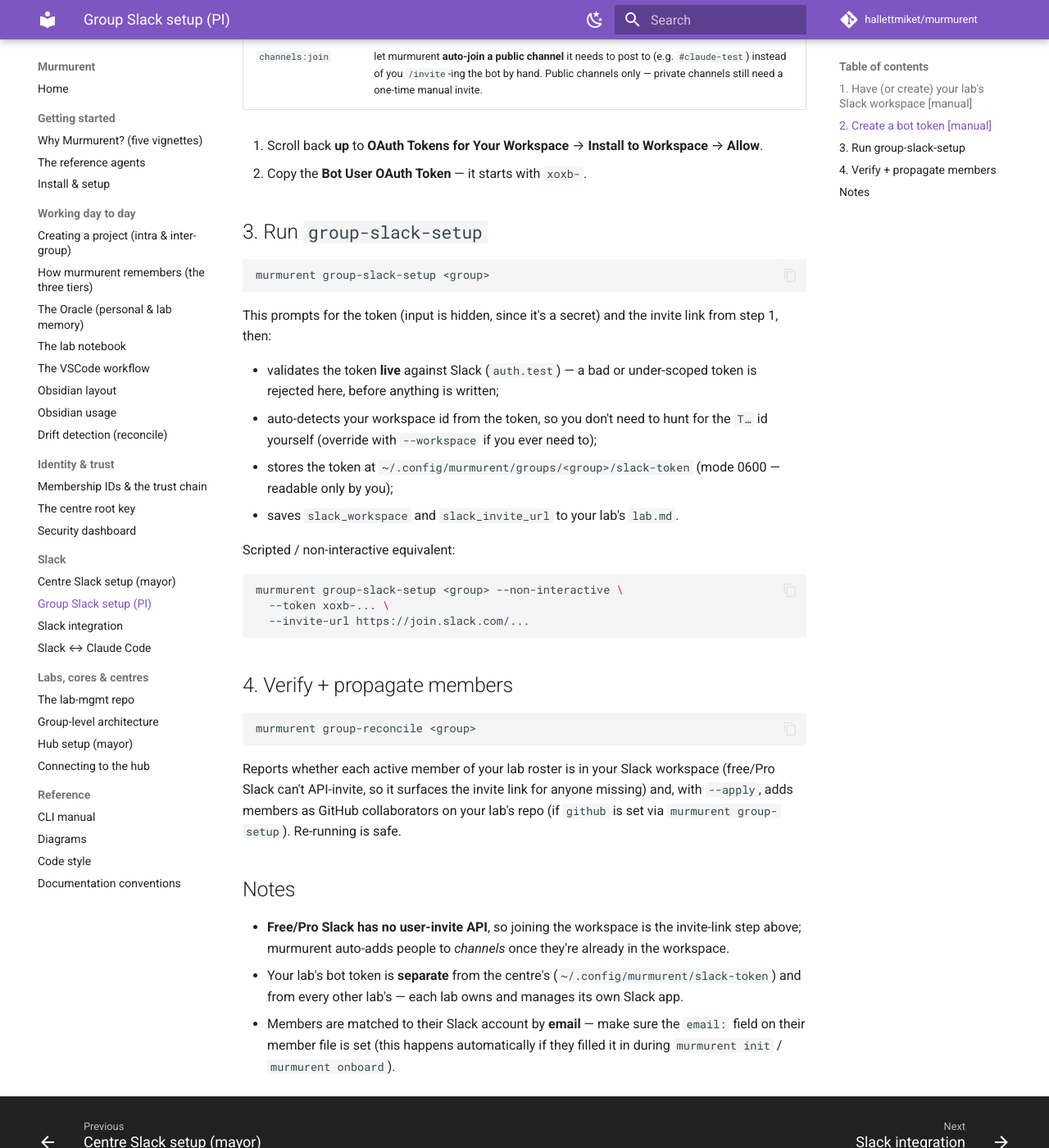
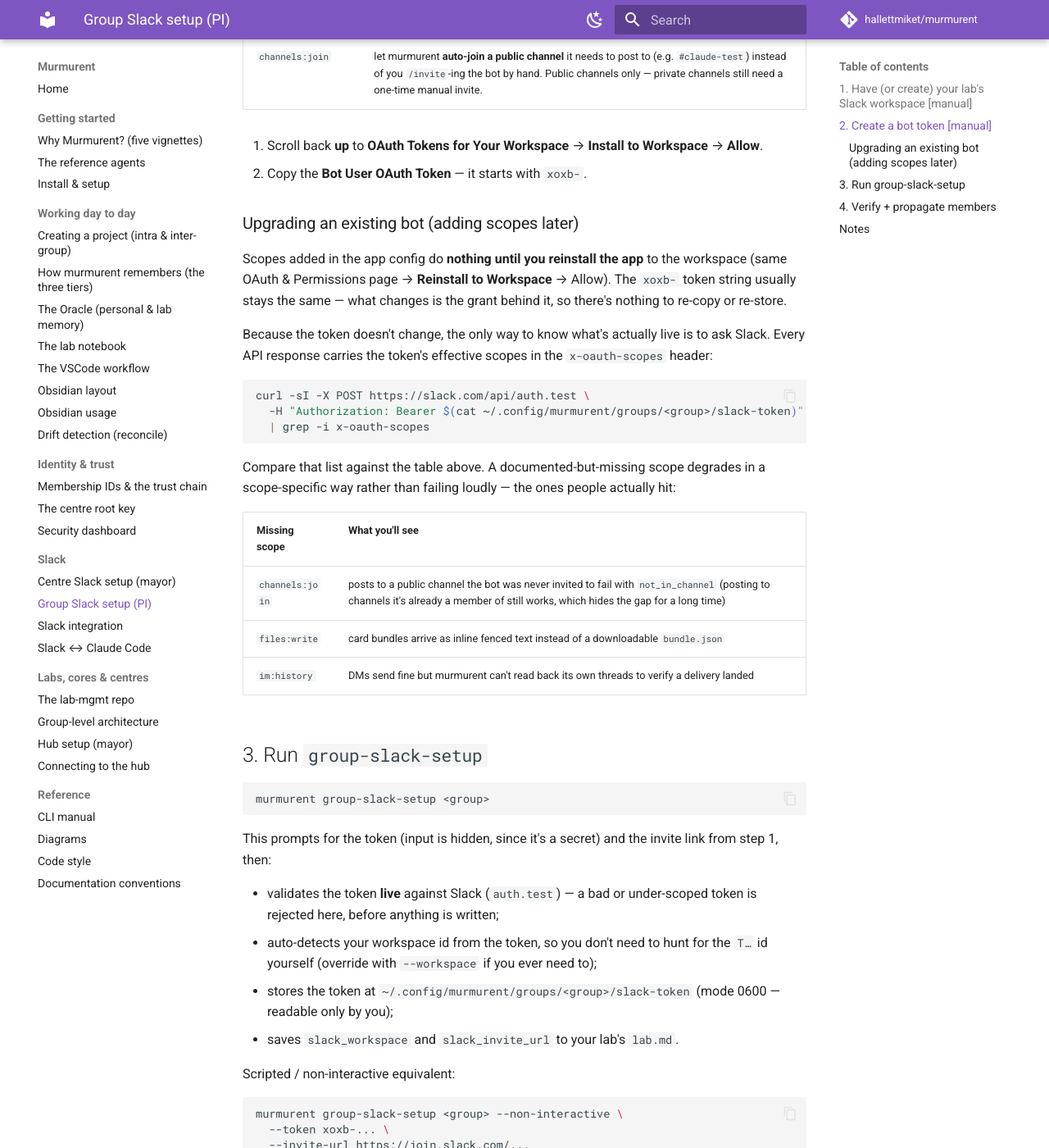
Before and after one commit to hallettmiket/murmurent, an MkDocs documentation site: the page built from docs/group_slack_setup.md, in a window 1280 px wide and 1400 px high, scrolled down 1474 px. Shown: the whole window at 82% size. Built offline with MkDocs 1.6.1 and Material for MkDocs 9.7.7, drawn with Linux system fonts in a browser that asks for light colours; comment, search, counter and statistics services are not loaded.

Commit message:
docs: upgrading an existing Slack bot — reinstall, verify live scopes
Lesson from today's scope upgrade: adding scopes in the app config does
nothing until the app is reinstalled, the xoxb token string usually
stays the same, and a documented-but-missing scope degrades quietly
(channels:join only surfaces as not_in_channel on channels the bot was
never invited to; files:write falls back to inline text; im:history
just means deliveries can't be verified). Both setup docs now show how
to read the token's effective scopes off the x-oauth-scopes header and
what each missing scope looks like in practice.

Co-Authored-By: Claude Fable 5 <noreply@anthropic.com>

````diff
--- a/docs/group_slack_setup.md
+++ b/docs/group_slack_setup.md
@@ -53,6 +53,34 @@ you own. Create it once, click by click:
    Workspace** → **Allow**.
 6. Copy the **Bot User OAuth Token** — it starts with `xoxb-`.
 
+### Upgrading an existing bot (adding scopes later)
+
+Scopes added in the app config do **nothing until you reinstall the app**
+to the workspace (same OAuth & Permissions page → **Reinstall to
+Workspace** → Allow). The `xoxb-` token string usually stays the same —
+what changes is the grant behind it, so there's nothing to re-copy or
+re-store.
+
+Because the token doesn't change, the only way to know what's actually
+live is to ask Slack. Every API response carries the token's effective
+scopes in the `x-oauth-scopes` header:
+
+```bash
+curl -sI -X POST https://slack.com/api/auth.test \
+  -H "Authorization: Bearer $(cat ~/.config/murmurent/groups/<group>/slack-token)" \
+  | grep -i x-oauth-scopes
+```
+
+Compare that list against the table above. A documented-but-missing scope
+degrades in a scope-specific way rather than failing loudly — the ones
+people actually hit:
+
+| Missing scope | What you'll see |
+|---|---|
+| `channels:join` | posts to a public channel the bot was never invited to fail with `not_in_channel` (posting to channels it's already a member of still works, which hides the gap for a long time) |
+| `files:write` | card bundles arrive as inline fenced text instead of a downloadable `bundle.json` |
+| `im:history` | DMs send fine but murmurent can't read back its own threads to verify a delivery landed |
+
 ## 3. Run `group-slack-setup`
 
 ```bash
````
Also changed, not shown: docs/slack_setup.md (+10 -0 lines).
